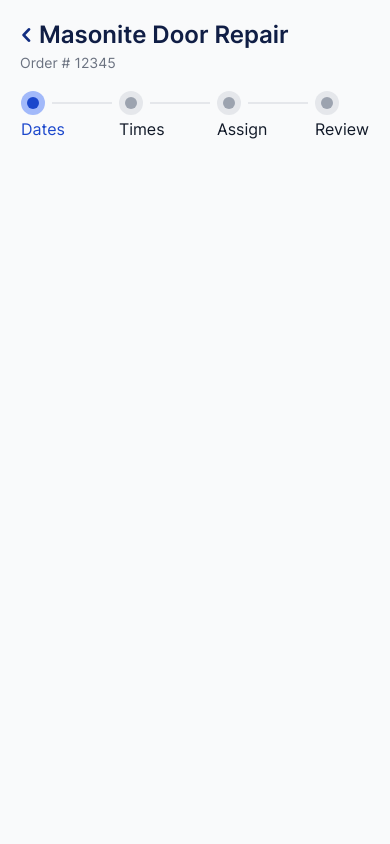
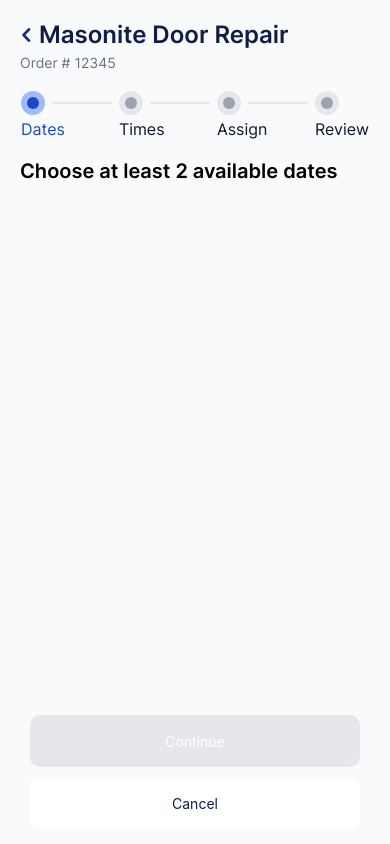
Before and after one commit to Aljoboyer/heavytask-app, a React Native app: screen /DoorRepair in a window 390 px wide. Built offline with nearby package versions, Linux system fonts and the light colour scheme.

Commit message:
auth screen done

```diff
--- a/src/Styles/CommonStyles.ts
+++ b/src/Styles/CommonStyles.ts
@@ -23,6 +23,12 @@
         display: 'flex',
         flexDirection: 'column',
         justifyContent: 'center',
+        alignItems: 'center'
+    },
+    FlexColumnStart:{
+        display: 'flex',
+        flexDirection: 'column',
+        justifyContent: 'center',
         alignItems: 'flex-start'
     },
   });
--- /dev/null
+++ b/src/components/BottomCoupleButton/BottomCoupleButton.tsx
@@ -0,0 +1,17 @@
+import { View, Text } from 'react-native'
+import React from 'react'
+import UTSButton from '../UTSButton/UTSButton'
+import { COLORS } from '../../theme/colors'
+import { Commonstyles } from '../../Styles/CommonStyles'
+
+export default function BottomCoupleButton({nextTitle = "Continue", cancelTitle = "Cancel", nextPress, cancelPress, nextActive}: any) {
+  return (
+    <View style={[Commonstyles.FlexColumnCenter, {position: 'absolute',
+    bottom: 15,
+    width: '100%',}]}>
+        <UTSButton title={nextTitle} onPress={nextPress} customTextStyle={{color: 'white'}} customBtnStyle={{backgroundColor: nextActive ? COLORS.darkBlue : COLORS.gray_200}}/>
+
+        <UTSButton title={cancelTitle} onPress={cancelPress} customTextStyle={{color: COLORS.darkBlue}} customBtnStyle={{backgroundColor: 'white', marginTop: 10}}/>
+    </View>
+  )
+}
--- /dev/null
+++ b/src/components/DoorRepairComponents/Assign.tsx
@@ -0,0 +1,21 @@
+import { View, Text, StyleSheet } from 'react-native'
+import React from 'react'
+import UTSText from '../UTSText/UTSText'
+import BottomCoupleButton from '../BottomCoupleButton/BottomCoupleButton'
+
+export default function Assign({continuePress, cancelPress}: any) {
+  return (
+    <View style={{flex: 1}}>
+        <View style={AssignStyle.AssignConainer}>
+            <UTSText title="Assign Team Member" preset="h3" />
+        </View>
+        <BottomCoupleButton nextPress={continuePress} cancelPress={cancelPress} />
+    </View>
+  )
+}
+
+const AssignStyle = StyleSheet.create({
+    AssignConainer: {
+        padding: 20
+    }
+  });
--- /dev/null
+++ b/src/components/DoorRepairComponents/Dates.tsx
@@ -0,0 +1,21 @@
+import { View, Text, StyleSheet } from 'react-native'
+import React from 'react'
+import UTSText from '../UTSText/UTSText'
+import BottomCoupleButton from '../BottomCoupleButton/BottomCoupleButton'
+
+export default function Dates({continuePress, cancelPress}: any) {
+  return (
+    <View style={{flex: 1}}>
+        <View style={DatesStyle.datesConainer}>
+            <UTSText title="Choose at least 2 available dates" preset="h3" />
+        </View>
+        <BottomCoupleButton nextPress={continuePress} cancelPress={cancelPress} />
+    </View>
+  )
+}
+
+const DatesStyle = StyleSheet.create({
+    datesConainer: {
+        padding: 20
+    }
+  });
--- /dev/null
+++ b/src/components/DoorRepairComponents/Review.tsx
@@ -0,0 +1,21 @@
+import { View, Text, StyleSheet } from 'react-native'
+import React from 'react'
+import UTSText from '../UTSText/UTSText'
+import BottomCoupleButton from '../BottomCoupleButton/BottomCoupleButton'
+
+export default function Review({continuePress, cancelPress}: any) {
+  return (
+    <View style={{flex: 1}}>
+        <View style={ReviewStyle.ReviewConainer}>
+            <UTSText title="Does this look correct?" preset="h3" />
+        </View>
+        <BottomCoupleButton nextPress={continuePress} cancelPress={cancelPress} />
+    </View>
+  )
+}
+
+const ReviewStyle = StyleSheet.create({
+    ReviewConainer: {
+        padding: 20
+    }
+  });
--- /dev/null
+++ b/src/components/DoorRepairComponents/Times.tsx
@@ -0,0 +1,21 @@
+import { View, Text, StyleSheet } from 'react-native'
+import React from 'react'
+import UTSText from '../UTSText/UTSText'
+import BottomCoupleButton from '../BottomCoupleButton/BottomCoupleButton'
+
+export default function Times({continuePress, cancelPress}: any) {
+  return (
+    <View style={{flex: 1}}>
+        <View style={TimesStyle.TimesConainer}>
+            <UTSText title="Choose time" preset="h3" />
+        </View>
+        <BottomCoupleButton nextPress={continuePress} cancelPress={cancelPress} />
+    </View>
+  )
+}
+
+const TimesStyle = StyleSheet.create({
+    TimesConainer: {
+        padding: 20
+    }
+  });
--- a/src/components/Stepper/StepperCircle.tsx
+++ b/src/components/Stepper/StepperCircle.tsx
@@ -7,7 +7,7 @@
 
 export default function StepperCircle({active, circleTitle, lastItem}: any) {
   return (
-    <View style={Commonstyles.FlexColumnCenter}>
+    <View style={Commonstyles.FlexColumnStart}>
        <View style={[Commonstyles.FlexCenter]}>
           <View style={[StepperCircleStyle.outterCircle, Commonstyles.FlexCenter, {backgroundColor: active ? COLORS.stepper_active_outter : COLORS.stepper_off_outter}]}>
                 <View style={[StepperCircleStyle.innerCircle, {backgroundColor: active ? COLORS.stepper_active_inner : COLORS.stepper_off_inner}]}>
--- a/src/screens/DoorRepair/DoorRepair.tsx
+++ b/src/screens/DoorRepair/DoorRepair.tsx
@@ -4,14 +4,40 @@
 import { COLORS } from '../../theme/colors'
 import ScreenBackHeader from '../../components/ScreenBackHeader/DoorRepairHeader'
 import Stepper from '../../components/Stepper/Stepper'
+import Dates from '../../components/DoorRepairComponents/Dates'
+import Times from '../../components/DoorRepairComponents/Times'
+import Assign from '../../components/DoorRepairComponents/Assign'
+import Review from '../../components/DoorRepairComponents/Review'
 
 export default function DoorRepair() {
   const [headerTitle, setHeaderTitle] = useState('Masonite Door Repair');
+  const [steppName, setStepName] = useState('');
+  const [stepCount, setStepCount] = useState(0)
   const stepperData = ['Dates', "Times", "Assign", "Review"]
+
+  const continuePress = (step: string) => {
+    setStepName(step)
+    if(stepCount < 5 ){
+      setStepCount((prev) => prev + 1)
+    }
+  }
+
+  const cancelPress = () => {
+    if(stepCount > 0){
+      setStepCount((prev) => prev - 1)
+    }
+  }
+
   return (
     <SafeAreaView style={{flex: 1, backgroundColor: COLORS.CommonBg}}>
         <ScreenBackHeader orderText="Order # 12345" headerTitle={headerTitle} />
-        <Stepper stepData={stepperData} stepCount={0} lastItem={stepperData[stepperData.length - 1]} />
+        <Stepper stepData={stepperData} stepCount={stepCount} lastItem={stepperData[stepperData.length - 1]} />
+
+        {stepCount == 0 &&  <Dates continuePress={continuePress} cancelPress={cancelPress}/>}
+        {stepCount == 1 &&  <Times continuePress={continuePress} cancelPress={cancelPress}/>}
+        {stepCount == 2 &&  <Assign continuePress={continuePress} cancelPress={cancelPress}/>}
+        {stepCount == 3 &&  <Review continuePress={continuePress} cancelPress={cancelPress}/>}
+
     </SafeAreaView>
   )
 }
--- a/src/theme/colors.ts
+++ b/src/theme/colors.ts
@@ -8,6 +8,8 @@
     blue: '#0931ab',
     gray_500: '#6B7280',
     gray_900: '#111928',
+    gray_200: '#E5E7EB',
+    gray_600: '#4B5563',
 //--------Stepper Color-------------//
     stepper_active_outter: '#A2B9FA',
     stepper_active_inner: '#1B47CC',
```
